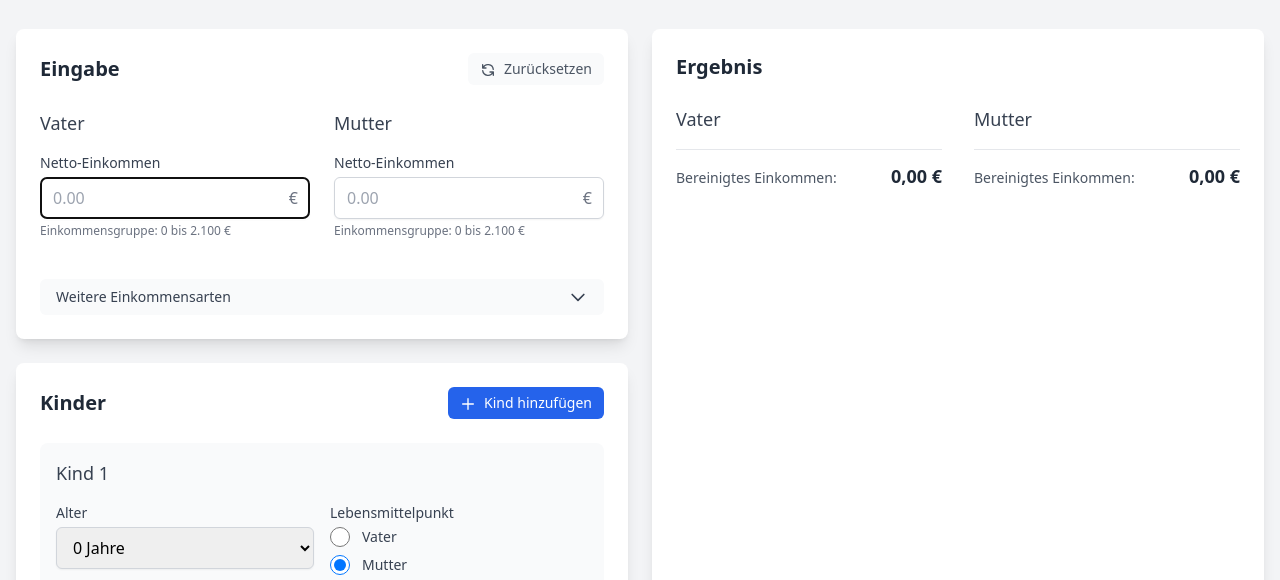
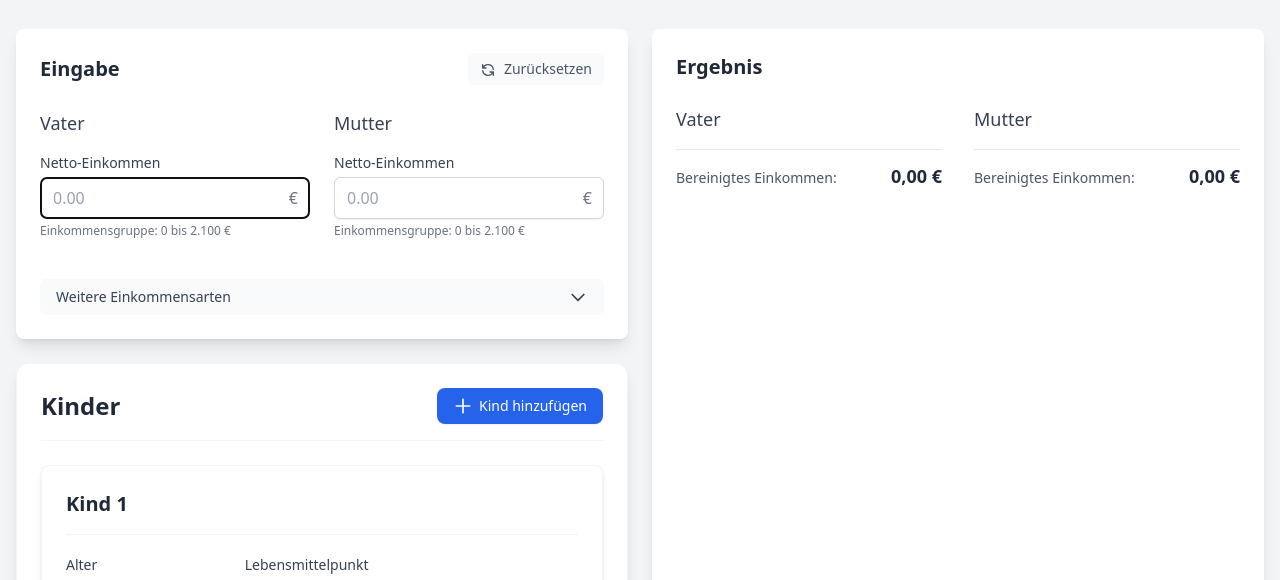
Before and after one commit to wintermeyer/online-unterhaltsrechner.de, a website: page index.html in a window 1280 px wide. Shown: the part 179-759 px from the top of the page. Drawn offline with nearby package versions, Linux system fonts and the light colour scheme.

Commit message:
Improve the child card design

```diff
--- a/index.html
+++ b/index.html
@@ -325,21 +325,21 @@
                 </div>
 
                 <!-- Kinder Card -->
-                <div class="bg-white rounded-lg shadow-lg p-6">
-                    <div class="flex justify-between items-center mb-6">
-                        <h2 class="text-xl font-semibold text-gray-800">Kinder</h2>
+                <div class="bg-white rounded-xl shadow-lg p-6 border border-gray-100">
+                    <div class="flex justify-between items-center mb-6 border-b border-gray-100 pb-4">
+                        <h2 class="text-2xl font-semibold text-gray-800">Kinder</h2>
                         <button
                             type="button"
                             id="add-child-button"
-                            class="px-3 py-1.5 text-sm font-medium text-white bg-blue-600 hover:bg-blue-700 rounded-md focus:outline-none focus:ring-2 focus:ring-blue-500 focus:ring-offset-2 transition-colors"
+                            class="inline-flex items-center px-4 py-2 text-sm font-medium text-white bg-blue-600 hover:bg-blue-700 rounded-lg focus:outline-none focus:ring-2 focus:ring-blue-500 focus:ring-offset-2 transition-colors shadow-sm"
                         >
-                            <svg class="w-4 h-4 inline-block mr-1" fill="none" stroke="currentColor" viewBox="0 0 24 24">
+                            <svg class="w-5 h-5 mr-1.5" fill="none" stroke="currentColor" viewBox="0 0 24 24">
                                 <path stroke-linecap="round" stroke-linejoin="round" stroke-width="2" d="M12 4v16m8-8H4" />
                             </svg>
                             Kind hinzufügen
                         </button>
                     </div>
-                    <div id="children-container" class="space-y-4">
+                    <div id="children-container" class="space-y-6">
                         <!-- Children will be added here dynamically -->
                     </div>
                 </div>
@@ -449,77 +449,77 @@
 
         // Template for child form fields
         const childTemplate = (index) => `
-            <div class="child-form bg-gray-50 rounded-lg p-4" data-child-index="${index}">
-                <div class="flex justify-between items-center mb-4">
-                    <h3 class="text-lg font-medium text-gray-700">Kind ${index + 1}</h3>
-                    <button type="button" class="remove-child text-red-600 hover:text-red-800 focus:outline-none" style="display: none;">
+            <div class="child-form bg-white rounded-lg p-6 border border-gray-100 shadow-md hover:shadow-lg transition-shadow duration-300" data-child-index="${index}">
+                <div class="flex justify-between items-center mb-5 border-b border-gray-100 pb-4">
+                    <h3 class="text-xl font-semibold text-gray-800">Kind ${index + 1}</h3>
+                    <button type="button" class="remove-child p-1.5 text-red-500 hover:text-red-700 hover:bg-red-50 rounded-full transition-colors duration-200 focus:outline-none focus:ring-2 focus:ring-red-200" style="display: none;">
                         <svg class="w-5 h-5" fill="none" stroke="currentColor" viewBox="0 0 24 24">
                             <path stroke-linecap="round" stroke-linejoin="round" stroke-width="2" d="M19 7l-.867 12.142A2 2 0 0116.138 21H7.862a2 2 0 01-1.995-1.858L5 7m5 4v6m4-6v6m1-10V4a1 1 0 00-1-1h-4a1 1 0 00-1 1v3M4 7h16" />
                         </svg>
                     </button>
                 </div>
-                <div class="grid grid-cols-1 md:grid-cols-2 gap-4">
-                    <div>
-                        <label for="child-age-${index}" class="block text-sm font-medium text-gray-700 mb-1">
+                <div class="grid grid-cols-1 md:grid-cols-12 gap-6">
+                    <div class="md:col-span-4">
+                        <label for="child-age-${index}" class="block text-sm font-medium text-gray-700 mb-2">
                             Alter
                         </label>
                         <select
                             id="child-age-${index}"
                             name="child-age-${index}"
-                            class="block w-full px-3 py-2 border border-gray-300 rounded-md shadow-sm focus:ring-blue-500 focus:border-blue-500"
+                            class="block w-full px-3 py-2.5 border border-gray-300 rounded-lg shadow-sm focus:ring-blue-500 focus:border-blue-500 bg-white"
                         >
                             ${Array.from({length: 26}, (_, i) => `<option value="${i}">${i} Jahre</option>`).join('')}
                         </select>
                     </div>
-                    <div>
-                        <label class="block text-sm font-medium text-gray-700 mb-1">
+                    <div class="md:col-span-8">
+                        <label class="block text-sm font-medium text-gray-700 mb-2">
                             Lebensmittelpunkt
                         </label>
-                        <div class="space-y-2">
-                            <div class="flex items-center">
+                        <div class="grid grid-cols-1 md:grid-cols-2 gap-3">
+                            <div class="flex items-center px-3 py-2 rounded-lg border border-gray-200 hover:border-gray-300 transition-colors">
                                 <input
                                     type="radio"
                                     id="child-residence-vater-${index}"
                                     name="child-residence-${index}"
                                     value="vater"
-                                    class="h-5 w-5 text-blue-600 focus:ring-blue-500 border-gray-300 rounded-full"
+                                    class="h-4 w-4 text-blue-600 focus:ring-blue-500 border-gray-300"
                                 >
                                 <label for="child-residence-vater-${index}" class="ml-3 block text-sm text-gray-700">
                                     Vater
                                 </label>
                             </div>
-                            <div class="flex items-center">
+                            <div class="flex items-center px-3 py-2 rounded-lg border border-gray-200 hover:border-gray-300 transition-colors">
                                 <input
                                     type="radio"
                                     id="child-residence-mutter-${index}"
                                     name="child-residence-${index}"
                                     value="mutter"
-                                    class="h-5 w-5 text-blue-600 focus:ring-blue-500 border-gray-300 rounded-full"
+                                    class="h-4 w-4 text-blue-600 focus:ring-blue-500 border-gray-300"
                                     checked
                                 >
                                 <label for="child-residence-mutter-${index}" class="ml-3 block text-sm text-gray-700">
                                     Mutter
                                 </label>
                             </div>
-                            <div class="flex items-center">
+                            <div class="flex items-center px-3 py-2 rounded-lg border border-gray-200 hover:border-gray-300 transition-colors">
                                 <input
                                     type="radio"
                                     id="child-residence-5050-${index}"
                                     name="child-residence-${index}"
                                     value="5050"
-                                    class="h-5 w-5 text-blue-600 focus:ring-blue-500 border-gray-300 rounded-full"
+                                    class="h-4 w-4 text-blue-600 focus:ring-blue-500 border-gray-300"
                                 >
                                 <label for="child-residence-5050-${index}" class="ml-3 block text-sm text-gray-700">
                                     Wechselmodell (50:50)
                                 </label>
                             </div>
-                            <div class="flex items-center">
+                            <div class="flex items-center px-3 py-2 rounded-lg border border-gray-200 hover:border-gray-300 transition-colors">
                                 <input
                                     type="radio"
                                     id="child-residence-other-${index}"
                                     name="child-residence-${index}"
                                     value="other"
-                                    class="h-5 w-5 text-blue-600 focus:ring-blue-500 border-gray-300 rounded-full"
+                                    class="h-4 w-4 text-blue-600 focus:ring-blue-500 border-gray-300"
                                 >
                                 <label for="child-residence-other-${index}" class="ml-3 block text-sm text-gray-700">
                                     Anderer Ort
@@ -528,16 +528,18 @@
                         </div>
                     </div>
                 </div>
-                <div class="mt-4 additional-fields-14 hidden">
-                    <div class="grid grid-cols-1 md:grid-cols-2 gap-4">
-                        <div>
-                            <label for="child-status-${index}" class="block text-sm font-medium text-gray-700 mb-1">
+                <div class="mt-6 additional-fields-14 hidden">
+                    <div class="border-t border-gray-100 pt-5 mt-2">
+                        <h4 class="font-medium text-gray-700 mb-4">Zusätzliche Informationen</h4>
+                        <div class="grid grid-cols-1 md:grid-cols-12 gap-6">
+                            <div class="md:col-span-4">
+                                <label for="child-status-${index}" class="block text-sm font-medium text-gray-700 mb-2">
                                     Status
                                 </label>
                                 <select
                                     id="child-status-${index}"
                                     name="child-status-${index}"
-                                class="block w-full px-3 py-2 border border-gray-300 rounded-md shadow-sm focus:ring-blue-500 focus:border-blue-500"
+                                    class="block w-full px-3 py-2.5 border border-gray-300 rounded-lg shadow-sm focus:ring-blue-500 focus:border-blue-500 bg-white"
                                 >
                                     <option value="schueler">Schüler</option>
                                     <option value="azubi">Azubi</option>
@@ -546,8 +548,8 @@
                                     <option value="sonstiges">Sonstiges</option>
                                 </select>
                             </div>
-                        <div>
-                            <label for="child-netto-${index}" class="block text-sm font-medium text-gray-700 mb-1">
+                            <div class="md:col-span-4">
+                                <label for="child-netto-${index}" class="block text-sm font-medium text-gray-700 mb-2">
                                     Netto Einkommen
                                 </label>
                                 <div class="relative">
@@ -555,7 +557,7 @@
                                         type="number"
                                         id="child-netto-${index}"
                                         name="child-netto-${index}"
-                                    class="block w-full px-3 py-2 border border-gray-300 rounded-md shadow-sm focus:ring-blue-500 focus:border-blue-500"
+                                        class="block w-full px-3 py-2.5 border border-gray-300 rounded-lg shadow-sm focus:ring-blue-500 focus:border-blue-500"
                                         placeholder="0.00"
                                         step="0.01"
                                         min="0"
@@ -565,8 +567,8 @@
                                     </div>
                                 </div>
                             </div>
-                        <div>
-                            <label for="child-sonstige-${index}" class="block text-sm font-medium text-gray-700 mb-1">
+                            <div class="md:col-span-4">
+                                <label for="child-sonstige-${index}" class="block text-sm font-medium text-gray-700 mb-2">
                                     Sonstige Einkommen
                                 </label>
                                 <div class="relative">
@@ -574,13 +576,14 @@
                                         type="number"
                                         id="child-sonstige-${index}"
                                         name="child-sonstige-${index}"
-                                    class="block w-full px-3 py-2 border border-gray-300 rounded-md shadow-sm focus:ring-blue-500 focus:border-blue-500"
+                                        class="block w-full px-3 py-2.5 border border-gray-300 rounded-lg shadow-sm focus:ring-blue-500 focus:border-blue-500"
                                         placeholder="0.00"
                                         step="0.01"
                                         min="0"
                                     >
                                     <div class="absolute inset-y-0 right-0 pr-3 flex items-center pointer-events-none">
                                         <span class="text-gray-500">€</span>
+                                    </div>
                                 </div>
                             </div>
                         </div>
```
Lines whose indentation alone changed are shown as unchanged.
